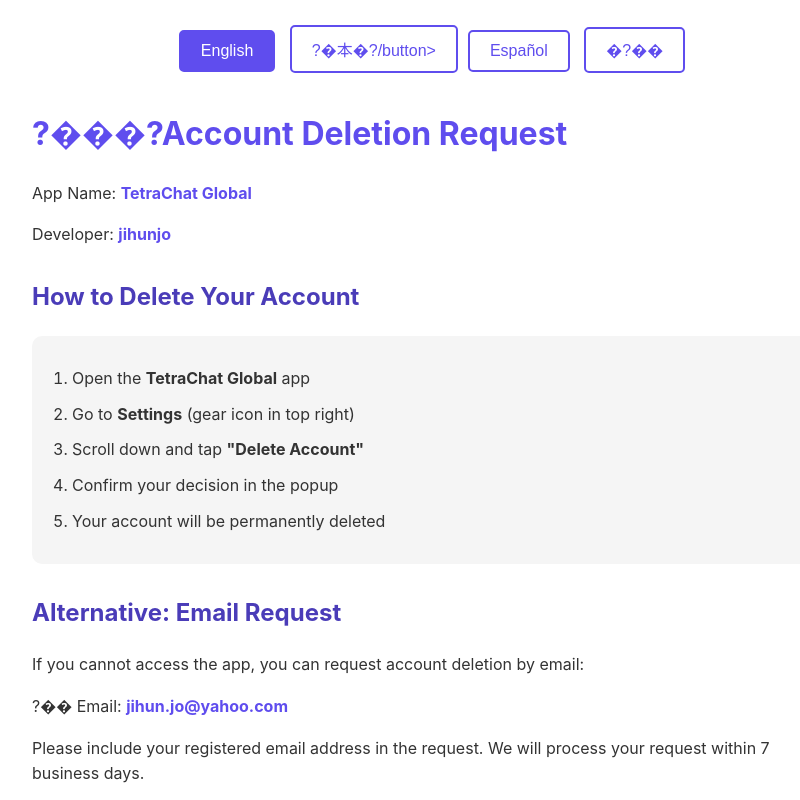
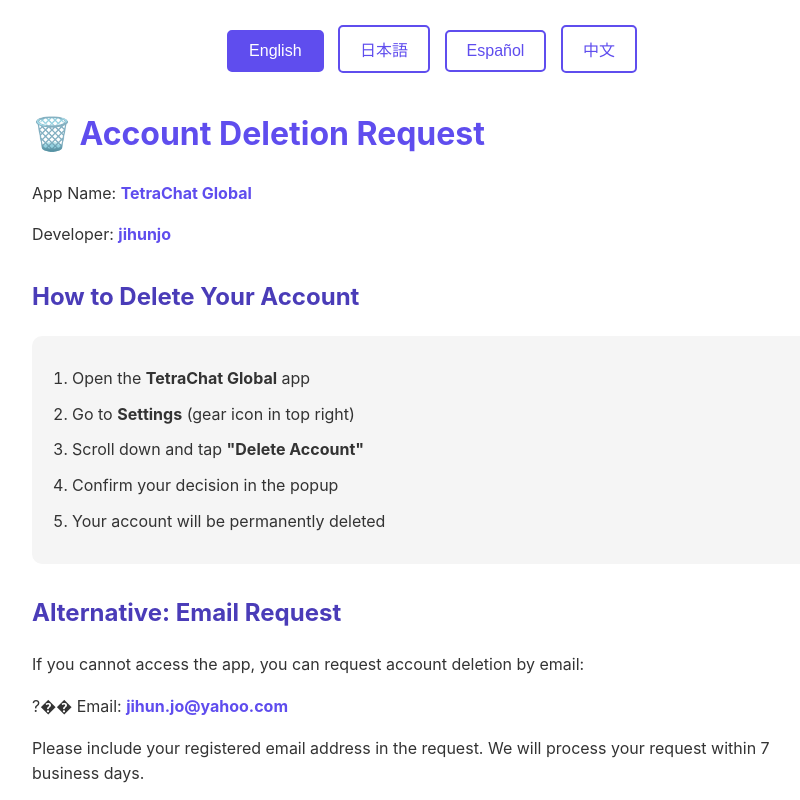
Before and after one commit to JIHUNJO123/tetratalk, a website: page account-deletion.html in a window 1280 px wide. Shown: the top 800 px of the page, without its empty margins (208-1008 px from the left). Drawn offline with Linux system fonts and the light colour scheme.

Commit message:
Fix character encoding in HTML files

```diff
--- a/account-deletion.html
+++ b/account-deletion.html
@@ -82,14 +82,14 @@
 <body>
     <div class="language-toggle">
         <button onclick="showLanguage('en')" id="btn-en" class="active">English</button>
-        <button onclick="showLanguage('ja')" id="btn-ja">?�本�?/button>
+        <button onclick="showLanguage('ja')" id="btn-ja">日本語</button>
         <button onclick="showLanguage('es')" id="btn-es">Español</button>
-        <button onclick="showLanguage('zh')" id="btn-zh">�?��</button>
+        <button onclick="showLanguage('zh')" id="btn-zh">中文</button>
     </div>
 
     <!-- ENGLISH -->
     <div id="content-en" class="content active">
-        <h1>?���?Account Deletion Request</h1>
+        <h1>🗑️ Account Deletion Request</h1>
         <p>App Name: <span class="app-name">TetraChat Global</span></p>
         <p>Developer: <span class="app-name">jihunjo</span></p>
 
```
Also changed, not shown: docs/account-deletion.html (+3 -3 lines), 1 other file.
